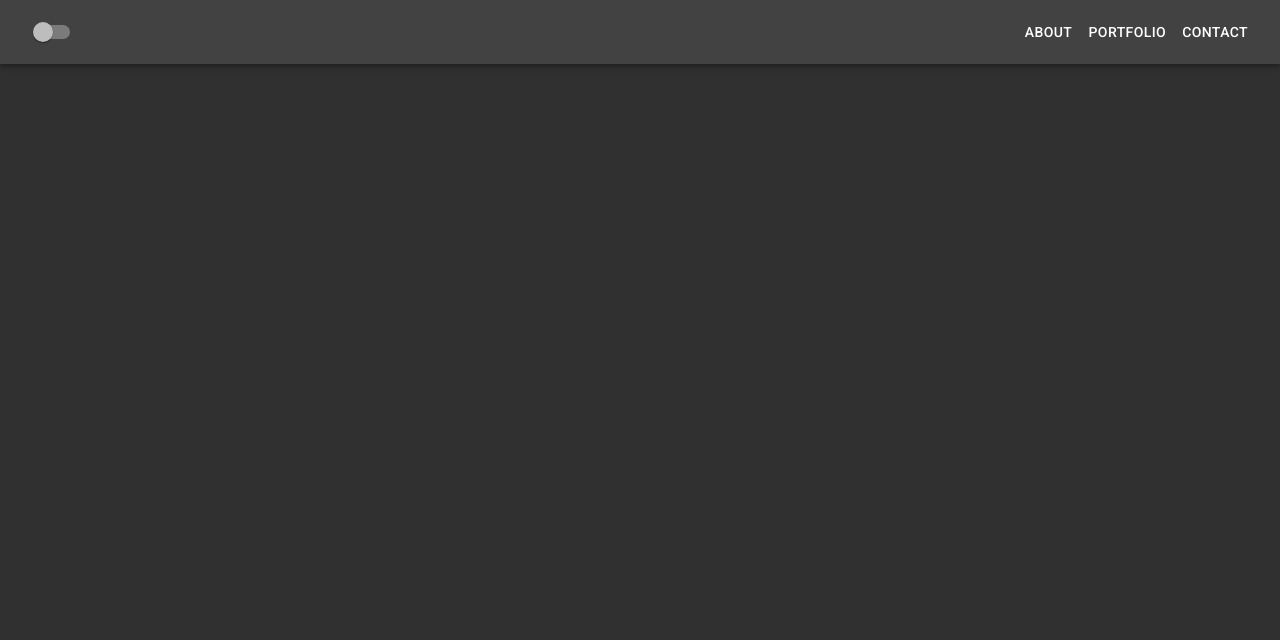
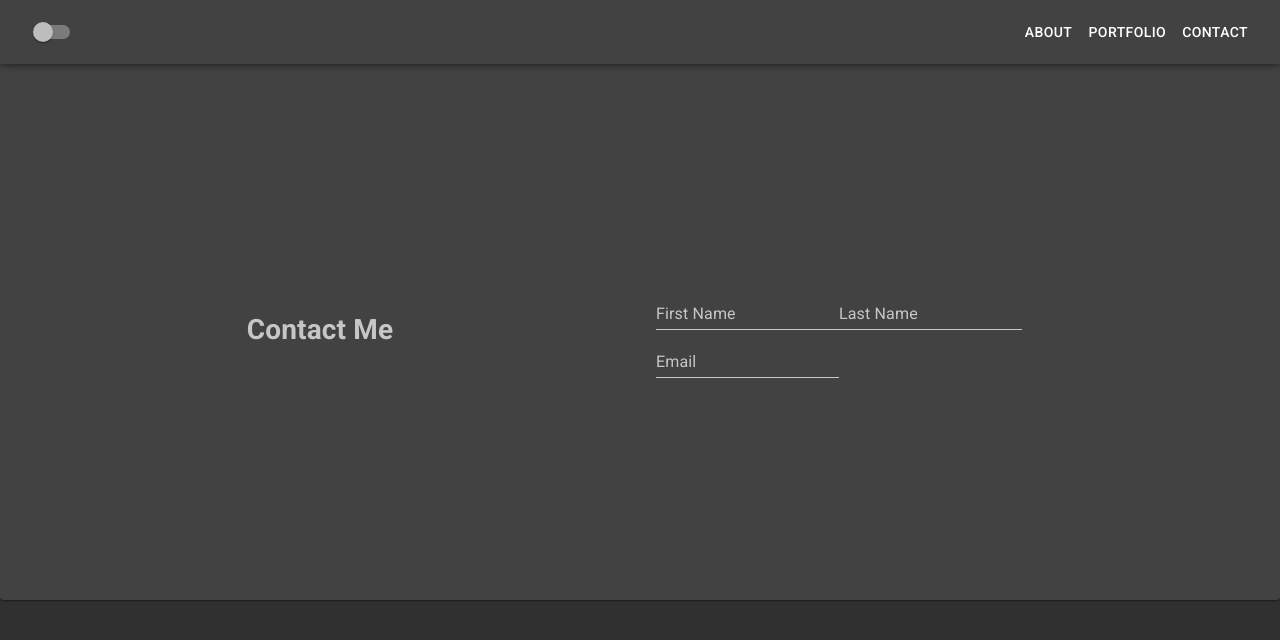
Before and after one commit to rebekahkahn/portfolio-website, a React (Create React App) app: page /contact in a window 1280 px wide. Shown: the top 640 px of the page. Built offline with nearby package versions, Linux system fonts and the light colour scheme.

Commit message:
working on contact form - will add hooks etc.

```diff
--- a/src/components/ContactComponent.js
+++ b/src/components/ContactComponent.js
@@ -1,9 +1,94 @@
-import React from "react";
+import React, { useState } from "react";
+import { makeStyles } from "@material-ui/core/styles";
+import Paper from "@material-ui/core/Paper";
+import Grid from "@material-ui/core/Grid";
+import TextField from "@material-ui/core/TextField";
 
-const Contact = () => (
-  <div>
-    <p>This is the Contact page</p>
-  </div>
-);
+function Contact() {
+  const classes = useStyles();
+
+  const [value, setValue] = React.useState("");
+
+  const handleChange = (event) => {
+    setValue(event.target.value);
+  };
+
+  return (
+    <div className={classes.root}>
+      <Paper>
+        <Grid container className={classes.container}>
+          <Grid item xs={12} sm={6}>
+            <Grid container className={classes.name}>
+              <Grid item xs={12}>
+                <h1>Contact Me</h1>
+              </Grid>
+            </Grid>
+          </Grid>
+
+          <Grid item xs={12} sm={6}>
+            <Grid container className={classes.roles}>
+              <Grid item xs={12}>
+                <form className={classes.root} noValidate autoComplete="off">
+                  <div>
+                    <TextField
+                      id="first-name"
+                      label="First Name"
+                      value={value}
+                      onChange={handleChange}
+                    />
+                    <TextField
+                      id="last-name"
+                      label="Last Name"
+                      value={value}
+                      onChange={handleChange}
+                    />
+                  </div>
+                </form>
+              </Grid>
+              <Grid item xs={12}>
+                <form className={classes.root} noValidate autoComplete="off">
+                  <div>
+                    <TextField
+                      id="email"
+                      label="Email"
+                      value={value}
+                      onChange={handleChange}
+                    />
+                  </div>
+                </form>
+              </Grid>
+            </Grid>
+          </Grid>
+        </Grid>
+      </Paper>
+    </div>
+  );
+}
+
+const useStyles = makeStyles((theme) => ({
+  root: {
+    flexGrow: 1,
+  },
+  container: {
+    [theme.breakpoints.up("sm")]: {
+      height: "75vh",
+      alignItems: "center",
+      paddingTop: "60px",
+    },
+    [theme.breakpoints.down("xs")]: {
+      height: "80vh",
+      paddingTop: "160px",
+    },
+  },
+  name: {
+    padding: theme.spacing(2),
+    textAlign: "center",
+    color: theme.palette.text.secondary,
+  },
+  roles: {
+    padding: theme.spacing(2),
+    textAlign: "left",
+  },
+}));
 
 export default Contact;
--- a/src/components/PortfolioComponent.js
+++ b/src/components/PortfolioComponent.js
@@ -6,6 +6,7 @@ import Grid from "@material-ui/core/Grid";
 import Fab from "@material-ui/core/Fab";
 import ExpandMoreIcon from "@material-ui/icons/ExpandMore";
 import Slide from "@material-ui/core/Slide";
+import CardMedia from "@material-ui/core/CardMedia";
 
 function Portfolio() {
   const classes = useStyles();
@@ -68,13 +69,7 @@ function Portfolio() {
                   <h1>Project Title</h1>
                 </Grid>
                 <Grid item xs={12}>
-                  <p>
-                    I am a graduate of Smith College '19 in Astronomy, and have
-                    interned at places such as Yale University and NASA AMES for
-                    computational astropyhysics. I am now a front-end web and
-                    native app developer specializing in React, JavaScript, HTML
-                    and CSS.
-                  </p>
+                  <p>Project Description</p>
                 </Grid>
               </Grid>
             </Grid>
@@ -82,11 +77,7 @@ function Portfolio() {
             <Grid item xs={12} sm={6}>
               <Grid container className={classes.roles}>
                 <Grid item xs={12}>
-                  I am a graduate of Smith College '19 in Astronomy, and have
-                  interned at places such as Yale University and NASA AMES for
-                  computational astropyhysics. I am now a front-end web and
-                  native app developer specializing in React, JavaScript, HTML
-                  and CSS.
+                  <CardMedia image="/images/mantisplace-large.png" />
                 </Grid>
               </Grid>
             </Grid>
```
Also changed, not shown: src/components/images/mantisplace-large.png (added).
